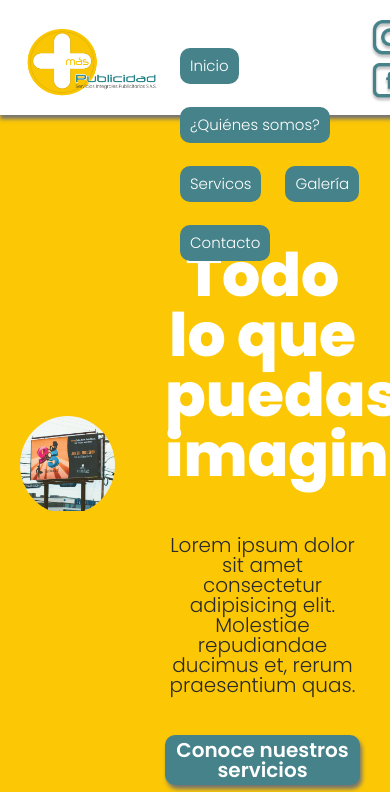
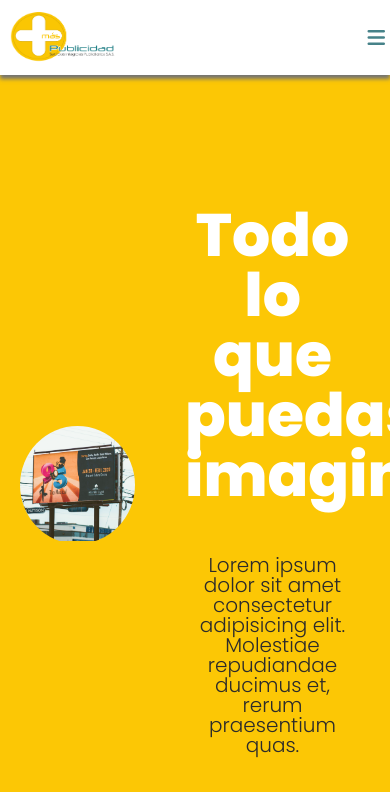
Before and after one commit to joanpc21/comision33120_proyecto_mas_publicidad, a plain HTML site: page index.html in a window 390 px wide. Shown: the top 792 px of the page. Drawn offline with Linux system fonts and the light colour scheme.

Commit message:
add responsive header

```diff
--- a/css/style.css
+++ b/css/style.css
@@ -5,7 +5,7 @@
 	font-size: 100%;
 	font: inherit;
 	vertical-align: baseline;
-	box-sizing: inherit;
+	box-sizing: border-box;
 }
 
 /* HTML5 display-role reset for older browsers */
@@ -70,10 +70,6 @@
 	box-shadow: #737373 2px 4px 4px;
 }
 
-.logo{
-	width: 150px;
-	height: 75px;
-}
 
 .root{
 	display: flex;
@@ -87,7 +83,7 @@
 
 #header{
 	width: 100%;
-	height: 75px;
+	height: 100px;
 	background-color: #ffffff;
 	box-shadow: #737373 0px 4px 4px;
 	padding: 20px;
@@ -99,25 +95,48 @@
 .header_div{
 	width: 100%;
 	max-width: 79.2rem;
+	height: 100%;
+	max-height: 75px;
 	display: flex;
 	justify-content: space-between;
 	align-items: center;
 	margin: 0 auto;
 }
 
+.logo{
+	width: 135px;
+	height: 60px;
+}
+
 div.logo a img{
-	width: 150px;
-	height: 75px;
+	width: 135px;
+	height: 60px;
 }
 
 .nav{
-	width: 600px;
-	height: 50px;
+	/* width: 100%;
+	height: 100%; */
+	display: flex;
+	justify-content: space-between;
+	align-items: center;
+	width: 100%;
+ max-width: 79.2rem;
+ height: 100%;
+ max-height: 75px;
+	margin: 0 auto;
+}
+
+.menu-btn{
+	font-size: 20px;
+	color: #468289;
+	cursor: pointer;
+	display: none;
 }
 
 .nav_links{
-	display: block;
-	/* display: flex; */
+	/* display: block; */
+	display: flex;
+	justify-content: space-between;
 }
 
 .nav_links li{
@@ -130,7 +149,6 @@
 	padding: 5px;
 	margin: 10px;
 	overflow: hidden;
-	display: inline-block;
 }
 
 .nav_links li a{
@@ -152,7 +170,7 @@
 	background-color: #468289;
 	margin: 10px 0px 0px;
 	overflow: hidden;
-	z-index: 3;
+	z-index: 2;
 }
 
 .footer_div{
@@ -581,3 +599,89 @@
 	font-weight: 500;
 	font-size: 20px;
 }
+
+
+/* Media querys */
+
+/* mobile */
+
+@media screen and (max-width:600px) {
+
+	.root{
+		display: grid;
+		grid-template-columns: 100%;
+		grid-template-rows: 75px auto 75px ;
+		grid-template-areas:
+		 "header"
+			"main"
+			"footer"
+		;
+	}
+	#header{
+		width: 100%;
+		height: 75px;
+		padding:5px;
+	}
+
+	.header_div{
+		grid-area: header;
+		max-width: 30rem;
+		height: 100%;
+		/* overflow: hidden; */
+		justify-content: space-between;
+	}
+	.logo{
+		max-height: 100%;
+		align-self: flex-end;
+	}
+
+	div.logo a{
+		width: 120px;
+		height: 55px;
+	}
+
+	div.logo a img{
+		width: 120px;
+		height: 55px;
+	}
+
+	.menu-btn{
+		display: block;
+	}
+
+	.nav_links{
+		position: fixed;
+		top: 9vh;
+		left: 0;
+		background-color: #f2f2f2;
+		width: 100%;
+		height: 100%;
+		justify-content: center;
+		flex-direction: column;
+		align-items: center;
+		z-index: 4;
+		transition: all 0.5s ease;
+		transform: translateX(-100%);
+	}
+
+	.nav_links.active{
+		transform: translateX(0);
+	}
+
+
+	.header_icon{
+		display:none;
+	}
+
+	/* main */
+
+	.main{
+		grid-area: main;
+	}
+
+	/* footer */
+
+	#footer{
+		grid-area: footer;
+	}
+}
--- a/index.html
+++ b/index.html
@@ -11,18 +11,21 @@
   <link rel="preconnect" href="https://fonts.gstatic.com" crossorigin>
   <link href="https://fonts.googleapis.com/css2?family=Poppins:wght@300;400;500;600;700;800;900&display=swap" rel="stylesheet">
 
+  <!-- Menu icono -->
+  <script src="https://kit.fontawesome.com/4a4f85b563.js" crossorigin="anonymous"></script>
+
 </head>
 <body>
   <div class="root">
 
     <header id="header">
 
-      <div class="header_div">
+      <nav class="nav">
+
         <div class="logo">
             <a href="./index.html"><img src="./imagenes/logo.png" alt="LOGO"></a>
         </div>
 
-        <nav class="nav">
         <ul class="nav_links">
           <li><a href="./index.html">Inicio</a></li>
           <li><a href="./pages/about.html">¿Quiénes somos?</a></li>
@@ -30,14 +33,17 @@
           <li><a href="./pages/galery.html">Galería</a></li>
           <li><a href="./pages/contact.html">Contacto</a></li>
         </ul>
-        </nav>
 
-        <div class="icon">
+        <div class="menu-btn">
+          <i class="fa-solid fa-bars"></i>
+        </div>
+
+        <div class="header_icon">
           <a class="insta_icon" href="https://www.google.com/" target="_blank"><img src="./imagenes/insta_icon.png" alt="Instagram"></a>
           <a class="face_icon" href="https://www.google.com/" target="_blank"><img src="./imagenes/face_icon.png" alt="Facebook"></a>
         </div>
 
-      </div>
+      </nav>
 
     </header>
 
@@ -104,5 +110,6 @@
 
     </footer>
   </div>
+  <script src="./js/menu.js"></script>
 </body>
 </html>
--- /dev/null
+++ b/js/menu.js
@@ -0,0 +1,6 @@
+const menu = document.querySelector('.nav_links');
+const btn = document.querySelector('.menu-btn');
+
+ btn.addEventListener('click', () => {
+  menu.classList.toggle('active')
+ })
```
Also changed, not shown: pages/about.html (+12 -4 lines), pages/contact.html (+12 -4 lines), pages/galery.html (+14 -4 lines), pages/service.html (+14 -4 lines), imagenes/menu.png (added). Lines whose indentation alone changed are shown as unchanged.
